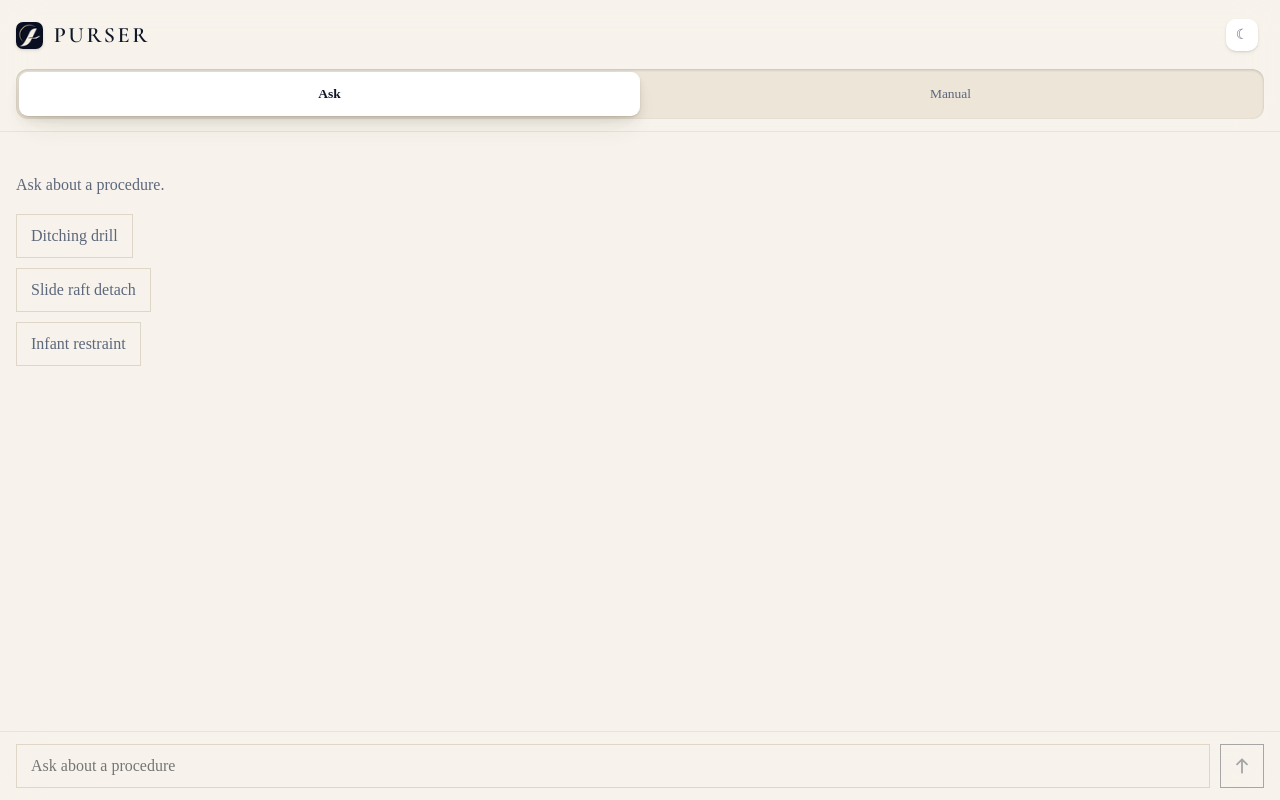
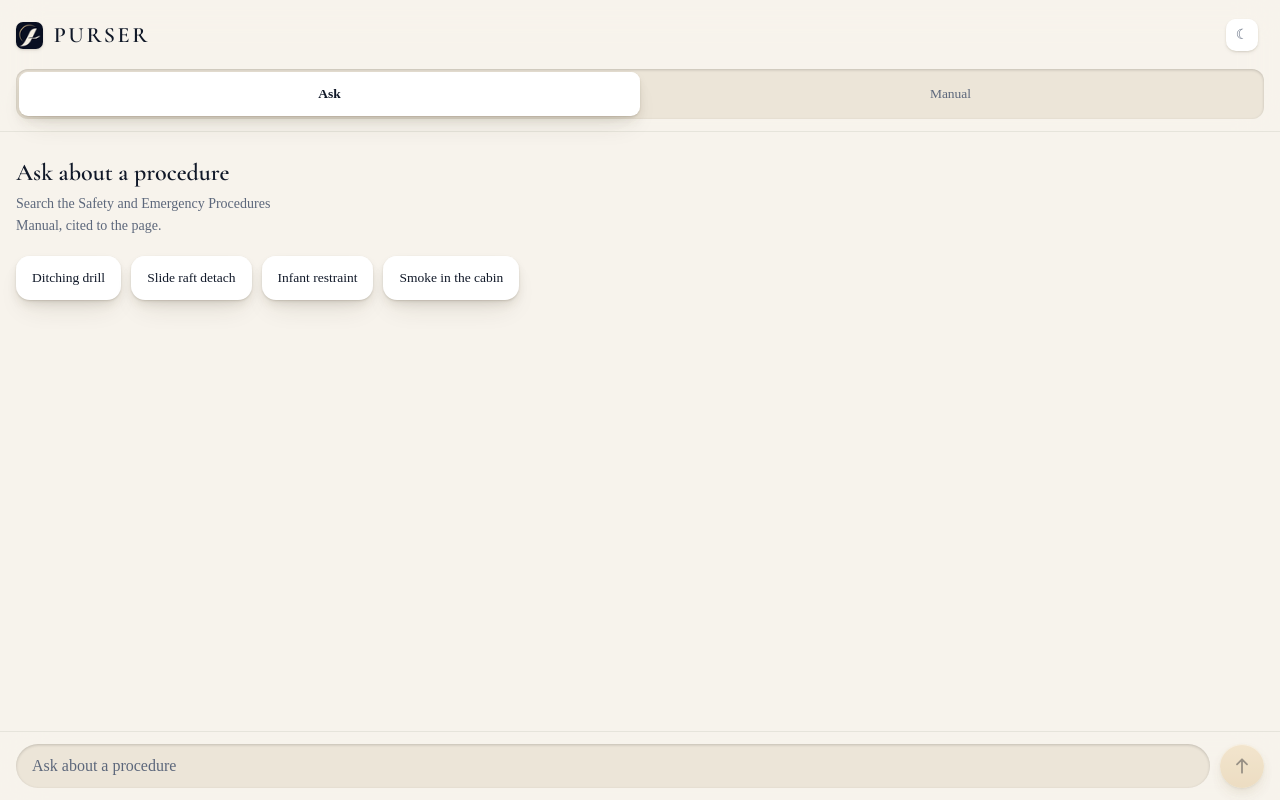
Before and after one commit to Yathharth54/Purser, a React (Vite) app in the folder web/: page / in a window 1280 px wide. Built offline with nearby package versions, Linux system fonts and the light colour scheme.

Commit message:
feat(web): chat bubbles and the manual as paper

```diff
--- a/web/src/components/Chat.tsx
+++ b/web/src/components/Chat.tsx
@@ -13,13 +13,23 @@ interface Turn {
   /** Transient retrieval progress, replaced in place -- never appended. */
   toolStatus: string | null;
   errorText: string | null;
+  /** Wall-clock time the turn was created, formatted once at creation.
+   *  Approximate (not the moment the answer actually finished streaming),
+   *  which is exactly what every other chat surface shows too. */
+  time: string;
 }
 
 interface Props {
   onOpenCitation: (c: Citation) => void;
 }
 
-const STARTERS = ["Ditching drill", "Slide raft detach", "Infant restraint"];
+// Per the approved mockup's empty state (four chips, this exact wording and
+// order) -- not the plan's earlier three-chip sketch.
+const STARTERS = ["Ditching drill", "Slide raft detach", "Infant restraint", "Smoke in the cabin"];
+
+function formatClock(date: Date): string {
+  return date.toLocaleTimeString([], { hour: "2-digit", minute: "2-digit", hour12: false });
+}
 
 /** Best-effort human label for a `tool` event. Args are a loosely-typed
  *  bag (`Record<string, unknown>`) so this reads defensively. */
@@ -92,8 +102,24 @@ export function Chat({ onOpenCitation }: Props) {
     setBusy(true);
     setTurns((t) => [
       ...t,
-      { role: "user", body: trimmed, citations: [], settled: true, toolStatus: null, errorText: null },
-      { role: "assistant", body: "", citations: [], settled: false, toolStatus: null, errorText: null },
+      {
+        role: "user",
+        body: trimmed,
+        citations: [],
+        settled: true,
+        toolStatus: null,
+        errorText: null,
+        time: formatClock(new Date()),
+      },
+      {
+        role: "assistant",
+        body: "",
+        citations: [],
+        settled: false,
+        toolStatus: null,
+        errorText: null,
+        time: formatClock(new Date()),
+      },
     ]);
 
     const patchLast = (fn: (t: Turn) => Turn) =>
@@ -126,7 +152,10 @@ export function Chat({ onOpenCitation }: Props) {
       <div className="turns" ref={scrollRef}>
         {turns.length === 0 && (
           <div className="empty">
-            <p>Ask about a procedure.</p>
+            <h2 className="empty-head">Ask about a procedure</h2>
+            <p className="empty-sub">
+              Search the Safety and Emergency Procedures Manual, cited to the page.
+            </p>
             <div className="starters">
               {STARTERS.map((s) => (
                 <button key={s} type="button" className="starter" onClick={() => void send(s)}>
@@ -137,19 +166,35 @@ export function Chat({ onOpenCitation }: Props) {
           </div>
         )}
 
-        {turns.map((turn, i) => (
-          <article key={i} className={`turn turn-${turn.role}`}>
-            {turn.role === "assistant" && turn.toolStatus && (
-              <p className="tool-status">{turn.toolStatus}</p>
+        {turns.map((turn, i) => {
+          if (turn.role === "user") {
+            return (
+              <div key={i} className="me">
+                {turn.body}
+              </div>
+            );
+          }
+
+          // Assistant turn: the thinking chip, the answer bubble, its
+          // citations and the timestamp are one visual unit beside the
+          // avatar -- never four floating fragments (see the mockup).
+          const thinking = !turn.body && !turn.settled;
+          const showStamp = !thinking;
+
+          return (
+            <article key={i} className="turn">
+              <span className="avatar" aria-hidden="true">
+                <img src="/icons/icon-32.png" alt="" width={25} height={25} />
+              </span>
+              <div className="stack">
+                {thinking && (
+                  <div className="think">
+                    <i className="crescent" aria-hidden="true" />
+                    <span>{turn.toolStatus ?? "Thinking…"}</span>
+                  </div>
                 )}
 
-            {turn.body && <p className="turn-body">{turn.body}</p>}
-
-            {turn.role === "assistant" && !turn.body && !turn.toolStatus && !turn.errorText && (
-              <p className="turn-body turn-pending" aria-hidden="true">
-                …
-              </p>
-            )}
+                {turn.body && <div className="bot">{turn.body}</div>}
 
                 {turn.citations.length > 0 && (
                   <div className="citations">
@@ -159,13 +204,17 @@ export function Chat({ onOpenCitation }: Props) {
                   </div>
                 )}
 
-            {turn.role === "assistant" && turn.settled && turn.citations.length === 0 && !turn.errorText && (
+                {turn.settled && turn.citations.length === 0 && !turn.errorText && (
                   <p className="uncited">Not from the manual.</p>
                 )}
 
                 {turn.errorText && <p className="turn-error">{turn.errorText}</p>}
+
+                {showStamp && <span className="stamp">{turn.time}</span>}
+              </div>
             </article>
-        ))}
+          );
+        })}
       </div>
 
       <form
--- a/web/src/styles.css
+++ b/web/src/styles.css
@@ -207,7 +207,12 @@ main {
   overflow: hidden;
 }
 
-/* ---------- Chat ---------- */
+/* ---------- Chat: real bubbles, grouped turns ----------
+   Follows the approved mockup's transcript (docs/design/purser-v2-mockup.html)
+   exactly -- the mockup wins wherever this comment and it would otherwise
+   disagree. She must be able to tell what the manual says from what the
+   assistant says without effort: that is a difference of material here
+   (bubble vs. paper), not just typeface. */
 
 .chat {
   flex: 1;
@@ -221,131 +226,234 @@ main {
   min-height: 0;
   overflow-y: auto;
   -webkit-overflow-scrolling: touch;
-  padding: 20px 16px;
+  padding: 14px 16px 10px;
   display: flex;
   flex-direction: column;
-  gap: 24px;
+  gap: 7px;
 }
 
+/* ---------- Empty state ---------- */
+
 .empty {
+  padding-top: 12px;
+}
+
+.empty-head {
+  font-family: var(--ff-display);
+  font-size: 24px;
+  font-weight: 600;
+  margin: 0 0 6px;
+  color: var(--text);
+}
+
+.empty-sub {
+  margin: 0;
   color: var(--dim);
-  font-size: var(--text-body-lg);
-  padding-top: 8px;
+  font-size: 14px;
+  line-height: 1.6;
+  max-width: 42ch;
 }
 
 .starters {
   display: flex;
-  flex-direction: column;
-  align-items: flex-start;
+  flex-wrap: wrap;
   gap: 10px;
-  margin-top: 20px;
+  margin-top: 18px;
 }
 
 .starter {
-  font-size: var(--text-body-sm);
-  color: var(--fg);
-  border: 1px solid var(--rule);
-  padding: 10px 14px;
   min-height: 44px;
+  padding: 10px 16px;
+  font-size: 13.5px;
+  color: var(--text);
+  background: var(--raised);
+  border-radius: 14px;
+  box-shadow: var(--s2), var(--hi);
   text-align: left;
 }
 
-.turn {
-  max-width: 100%;
+/* ---------- Her bubble ---------- */
+
+.me {
+  align-self: flex-end;
+  max-width: 80%;
+  background: var(--me);
+  color: var(--text);
+  padding: 10px 15px;
+  border-radius: 20px 20px 6px 20px;
+  font-size: 14.5px;
+  line-height: 1.48;
+  white-space: pre-wrap;
+  box-shadow: var(--s2), var(--hi);
 }
 
-.turn-user {
-  align-self: flex-end;
-  max-width: 85%;
-  text-align: right;
+/* ---------- The assistant's turn: avatar + one grouped stack ----------
+   The thinking chip, answer bubble, citations and timestamp are one visual
+   unit beside the avatar -- never four floating fragments. */
+
+.turn {
+  align-self: flex-start;
+  max-width: 93%;
+  display: flex;
+  gap: 9px;
+  margin-top: 9px;
 }
 
-.turn-user .turn-body {
-  color: var(--dim);
-  font-size: var(--text-body-sm);
+.avatar {
+  width: 25px;
+  height: 25px;
+  flex: none;
+  margin-top: 2px;
+  border-radius: 8px;
+  overflow: hidden;
+  box-shadow: var(--s1);
 }
 
-.turn-assistant {
-  align-self: stretch;
-  text-align: left;
+.avatar img {
+  display: block;
+  width: 100%;
+  height: 100%;
 }
 
-.turn-body {
-  margin: 0;
-  font-size: var(--text-body-lg);
-  line-height: 1.55;
-  white-space: pre-wrap;
+.stack {
+  display: flex;
+  flex-direction: column;
+  gap: 8px;
+  min-width: 0;
+  flex: 1;
 }
 
-/* A readable measure for the assistant's own prose -- unconstrained, a
-   laptop-width answer runs the full viewport (~1450px), which is what
-   recurrent-training reading on a laptop actually hits. This applies to
-   the assistant's voice only: citation/manual mono text is deliberately
-   left unconstrained here, since its width is governed by the manual's
-   own layout (procedure-table columns), not by prose typesetting. */
-.turn-assistant .turn-body {
+.bot {
+  margin: 0;
+  background: var(--raised);
+  padding: 12px 15px;
+  border-radius: 6px 20px 20px 20px;
+  font-size: 14.5px;
+  line-height: 1.62;
+  white-space: pre-wrap;
+  box-shadow: var(--s2), var(--hi);
+  /* A readable measure for the assistant's own prose -- unconstrained, a
+     laptop-width answer runs the full viewport, which is what
+     recurrent-training reading on a laptop actually hits. */
   max-width: 70ch;
 }
 
-.turn-pending {
+.stamp {
+  align-self: flex-end;
+  margin-top: -3px;
+  font-size: 10.5px;
   color: var(--dim);
 }
 
-.tool-status {
-  margin: 0 0 8px;
+/* ---------- The thinking state ---------- */
+
+.think {
+  display: flex;
+  align-items: center;
+  gap: 9px;
+  align-self: flex-start;
+  font-size: 12.5px;
   color: var(--dim);
-  font-size: var(--text-meta);
+  background: var(--sunken);
+  border-radius: 99px;
+  padding: 7px 13px;
+  box-shadow: var(--inset);
 }
 
+.crescent {
+  width: 13px;
+  height: 13px;
+  flex: none;
+  border-radius: 50%;
+  border: 1.5px solid transparent;
+  border-top-color: var(--gold);
+  border-right-color: var(--gold);
+  animation: purser-think-spin 1s linear infinite;
+}
+
+@keyframes purser-think-spin {
+  to {
+    transform: rotate(360deg);
+  }
+}
+
+@media (prefers-reduced-motion: reduce) {
+  .crescent {
+    animation: none;
+    border-color: var(--gold) transparent;
+  }
+}
+
+/* ---------- The uncited case: normal, never an error ---------- */
+
 .uncited {
-  margin: 10px 0 0;
+  margin: 0;
+  font-size: 12.5px;
   color: var(--dim);
-  font-size: var(--text-meta);
+  font-style: italic;
+  padding-left: 2px;
 }
 
 .turn-error {
-  margin: 10px 0 0;
-  font-size: var(--text-body-sm);
+  margin: 0;
+  font-size: 13.5px;
+  color: var(--text);
 }
 
-/* ---------- Citations: the one bold element ---------- */
+/* ---------- Citations: the paper extract ---------- */
 
 .citations {
   display: flex;
   flex-direction: column;
-  gap: 16px;
-  margin-top: 14px;
+  gap: 10px;
 }
 
-.citation {
+/* the paper extract -- the most elevated thing in the app */
+.paper {
   display: block;
   width: 100%;
   text-align: left;
-  border-left: 3px solid var(--halo);
-  padding: 4px 0 4px 14px;
+  color: var(--paper-ink);
+  background: var(--paper);
+  border-radius: 13px;
+  border-left: 3px solid var(--gold);
+  overflow: hidden;
+  box-shadow: var(--s3), var(--hi);
 }
 
-.citation-label {
-  margin: 0 0 8px;
-  font-family: var(--font-mono);
-  font-size: var(--text-meta);
-  color: var(--fg);
+.paper-head {
+  display: flex;
+  align-items: center;
+  gap: 8px;
+  padding: 9px 12px 8px;
+  /* a dashed rule under the label -- it reads as a page torn out of
+     something, not a card with a divider. */
+  border-bottom: 1px dashed var(--rule);
 }
 
-.citation-text {
+.paper-label {
   margin: 0;
-  font-family: var(--font-mono);
-  font-size: var(--text-mono);
-  line-height: 1.65;
-  white-space: pre-wrap;
-  overflow-x: auto;
-  color: var(--fg);
+  font-family: var(--ff-mono);
+  font-size: 11px;
+  font-weight: 500;
+  color: var(--accent);
 }
 
-.citation-revision {
-  margin: 10px 0 0;
-  font-family: var(--font-mono);
-  font-size: var(--text-meta);
+.paper-open {
+  margin-left: auto;
+  font-size: 12px;
+  color: var(--dim);
+}
+
+.paper-body {
+  padding: 10px 13px 8px;
+}
+
+.paper-rev {
+  margin: 0;
+  padding: 0 13px 10px;
+  font-family: var(--ff-mono);
+  font-size: 10px;
   color: var(--dim);
 }
 
@@ -470,30 +578,41 @@ main {
 .composer input {
   flex: 1;
   min-width: 0;
-  background: var(--bg);
-  border: 1px solid var(--rule);
-  padding: 12px 14px;
+  background: var(--sunken);
+  border: none;
+  border-radius: 22px;
+  box-shadow: var(--inset);
+  padding: 11px 16px;
   font-size: 16px; /* >=16px avoids iOS Safari zoom-on-focus */
   min-height: 44px;
+}
+
+.composer input::placeholder {
+  color: var(--dim);
 }
 
 .composer input:disabled {
   opacity: 0.6;
 }
 
+/* The one primary action -- the single spot in the app gold is allowed to
+   fill a surface, per tokens.css's own brand note. Deliberately unchanged
+   between day and cabin: it is the app's one constant accent, not a
+   themed surface. */
 .send {
   flex: none;
   width: 44px;
   height: 44px;
-  display: flex;
-  align-items: center;
-  justify-content: center;
-  border: 1px solid var(--text);
-  color: var(--text);
+  border-radius: 50%;
+  display: grid;
+  place-items: center;
+  background: linear-gradient(180deg, #e9d2a4, var(--gold));
+  color: #241a07;
+  box-shadow: var(--s2), 0 6px 16px -6px rgba(220, 192, 140, 0.6), inset 0 1px 0 rgba(255, 255, 255, 0.55);
 }
 
 .send:disabled {
-  opacity: 0.35;
+  opacity: 0.45;
   cursor: default;
 }
 
```
Also changed, not shown: web/src/components/CitationChip.tsx (+32 -23 lines). Lines whose indentation alone changed are shown as unchanged.
